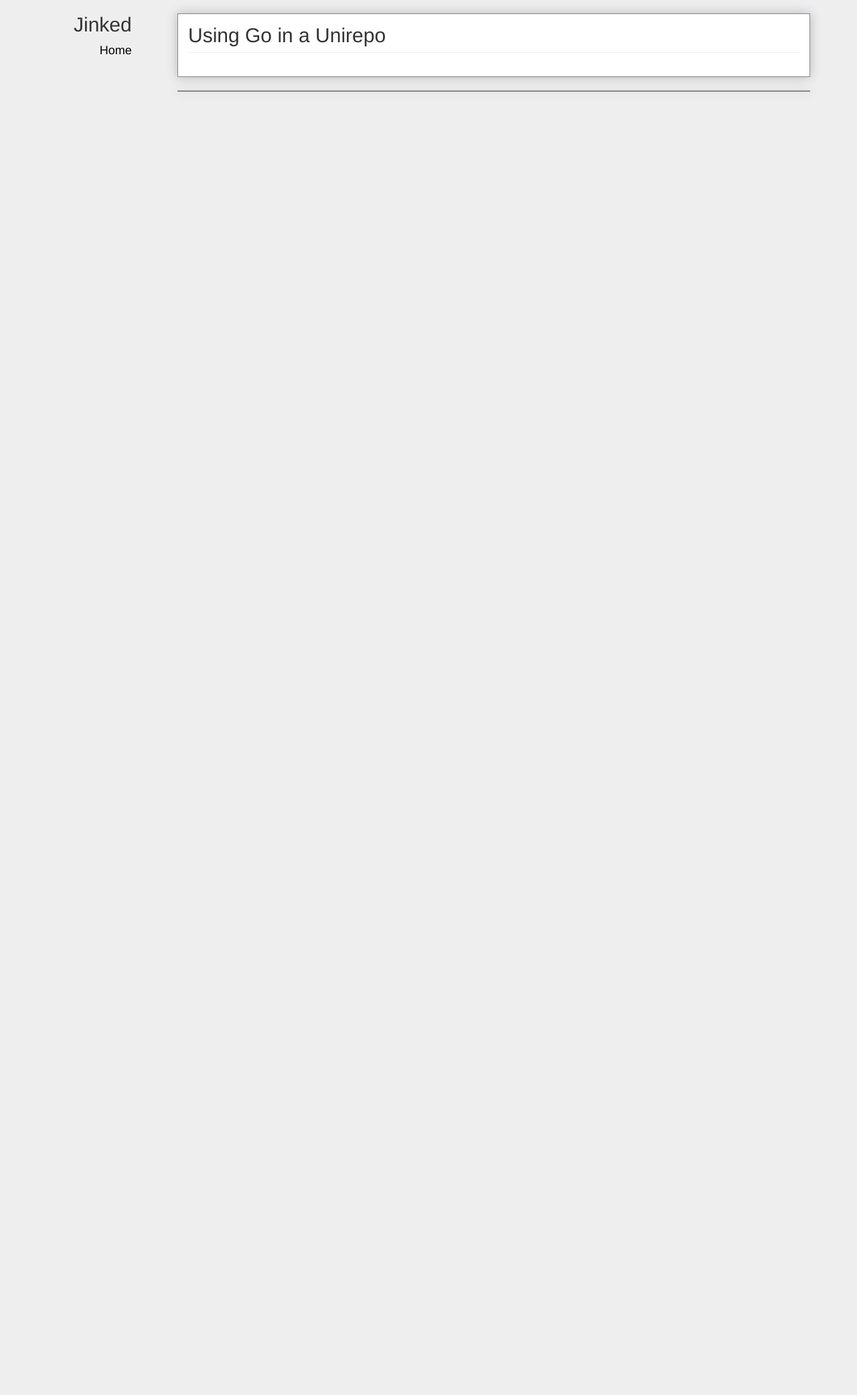
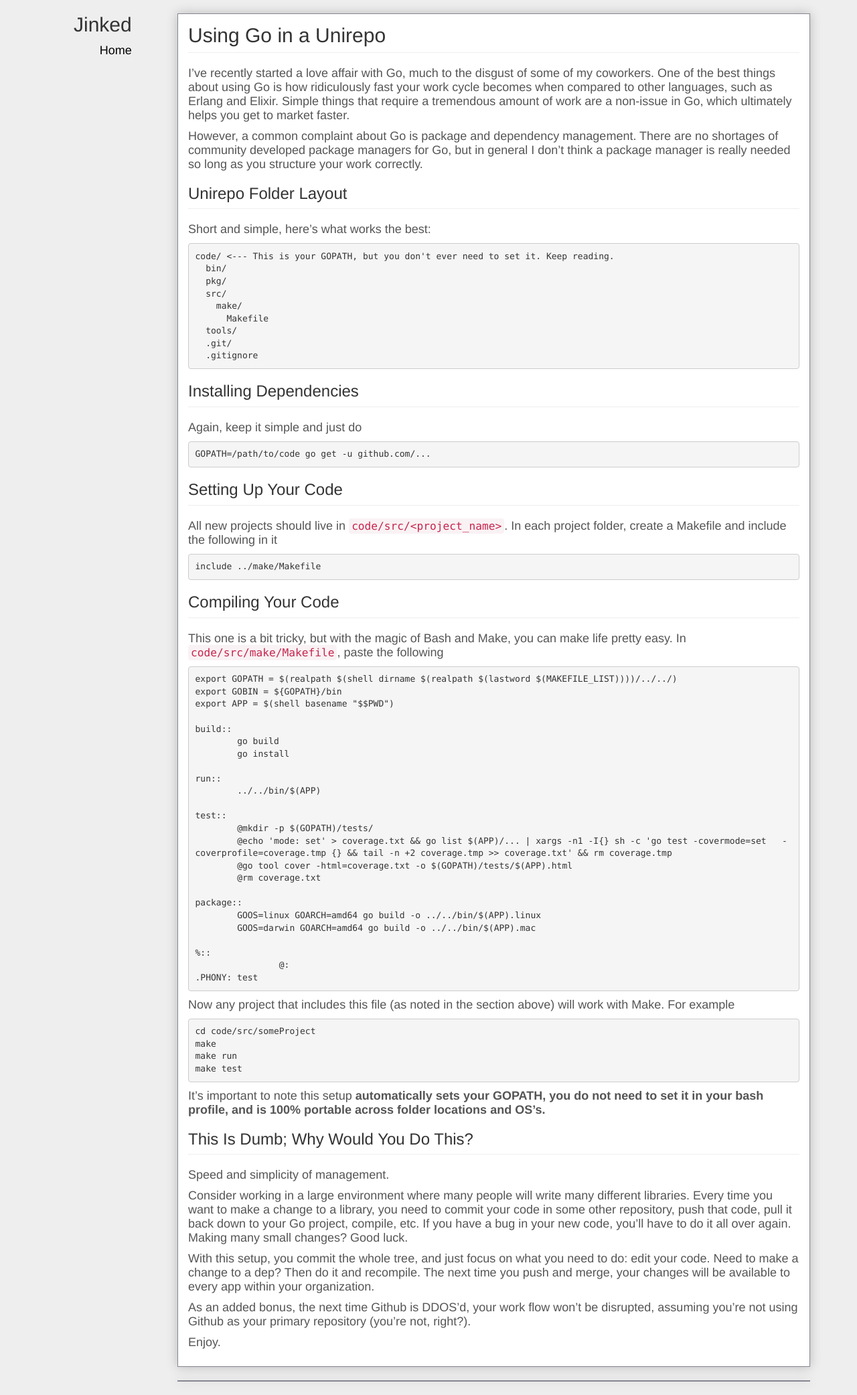
Before and after one commit to Cidan/cidan.github.io, a Jekyll site: the page built from _posts/2016-12-21-Using-Go-in-a-Unirepo.md, in a window 1280 px wide. Shown: the whole page at 67% size. Built offline with Jekyll 4.4.1, drawn with Linux system fonts in a browser that asks for light colours; nearby versions of some CDN libraries; before the commit the page ends 900 px from its top, so only the background shows below that.

Commit message:
Font change, new post

```diff
--- a/_posts/2016-12-21-Using-Go-in-a-Unirepo.md
+++ b/_posts/2016-12-21-Using-Go-in-a-Unirepo.md
@@ -2,5 +2,79 @@
 layout: post
 title:  "Using Go in a Unirepo"
 date:   2016-12-21 12:11:28
-categories: eh
+categories: golang
 ---
+
+I've recently started a love affair with Go, much to the disgust of some of my coworkers. One of the best things about using Go is how ridiculously fast your work cycle becomes when compared to other languages, such as Erlang and Elixir. Simple things that require a tremendous amount of work are a non-issue in Go, which ultimately helps you get to market faster.
+
+However, a common complaint about Go is package and dependency management. There are no shortages of community developed package managers for Go, but in general I don't think a package manager is really needed so long as you structure your work correctly.
+
+### Unirepo Folder Layout
+Short and simple, here's what works the best:
+
+	code/ <--- This is your GOPATH, but you don't ever need to set it. Keep reading.
+	  bin/
+	  pkg/
+	  src/
+	    make/
+	      Makefile
+	  tools/
+	  .git/
+	  .gitignore
+
+### Installing Dependencies
+Again, keep it simple and just do
+
+	GOPATH=/path/to/code go get -u github.com/...
+
+### Setting Up Your Code
+All new projects should live in `code/src/<project_name>`. In each project folder, create a Makefile and include the following in it
+
+	include ../make/Makefile
+
+### Compiling Your Code
+This one is a bit tricky, but with the magic of Bash and Make, you can make life pretty easy. In `code/src/make/Makefile`, paste the following
+
+	export GOPATH = $(realpath $(shell dirname $(realpath $(lastword $(MAKEFILE_LIST))))/../../)
+	export GOBIN = ${GOPATH}/bin
+	export APP = $(shell basename "$$PWD")
+
+	build::
+		go build
+		go install
+
+	run::
+		../../bin/$(APP)
+
+	test::
+		@mkdir -p $(GOPATH)/tests/
+		@echo 'mode: set' > coverage.txt && go list $(APP)/... | xargs -n1 -I{} sh -c 'go test -covermode=set 	-coverprofile=coverage.tmp {} && tail -n +2 coverage.tmp >> coverage.txt' && rm coverage.tmp
+		@go tool cover -html=coverage.txt -o $(GOPATH)/tests/$(APP).html
+		@rm coverage.txt
+
+	package::
+		GOOS=linux GOARCH=amd64 go build -o ../../bin/$(APP).linux
+		GOOS=darwin GOARCH=amd64 go build -o ../../bin/$(APP).mac
+
+	%::
+			@:
+	.PHONY: test
+
+Now any project that includes this file (as noted in the section above) will work with Make. For example
+
+	cd code/src/someProject
+	make
+	make run
+	make test
+
+It's important to note this setup **automatically sets your GOPATH, you do not need to set it in your bash profile, and is 100% portable across folder locations and OS's.**
+### This Is Dumb; Why Would You Do This?
+Speed and simplicity of management.
+
+Consider working in a large environment where many people will write many different libraries. Every time you want to make a change to a library, you need to commit your code in some other repository, push that code, pull it back down to your Go project, compile, etc. If you have a bug in your new code, you'll have to do it all over again. Making many small changes? Good luck.
+
+With this setup, you commit the whole tree, and just focus on what you need to do: edit your code. Need to make a change to a dep? Then do it and recompile. The next time you push and merge, your changes will be available to every app within your organization.
+
+As an added bonus, the next time Github is DDOS'd, your work flow won't be disrupted, assuming you're not using Github as your primary repository (you're not, right?).
+
+Enjoy.
--- a/css/style.css
+++ b/css/style.css
@@ -45,7 +45,7 @@ h4 {
 	color: rgb(85,85,85);
 	line-height: 21px;
 	font-size: 18px;
-	font-weight: 300;
+	font-weight: 350;
 }
 
 .panel-body img {
```
